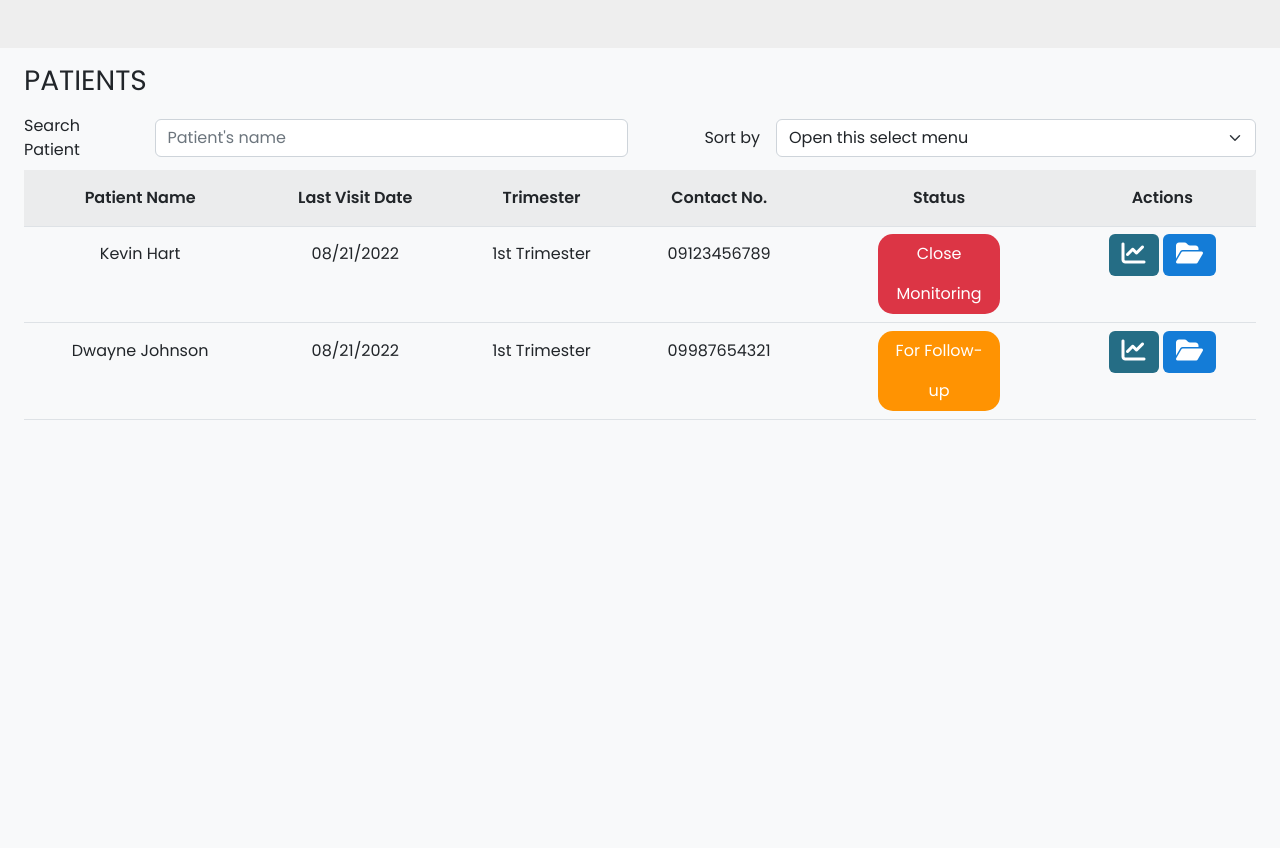
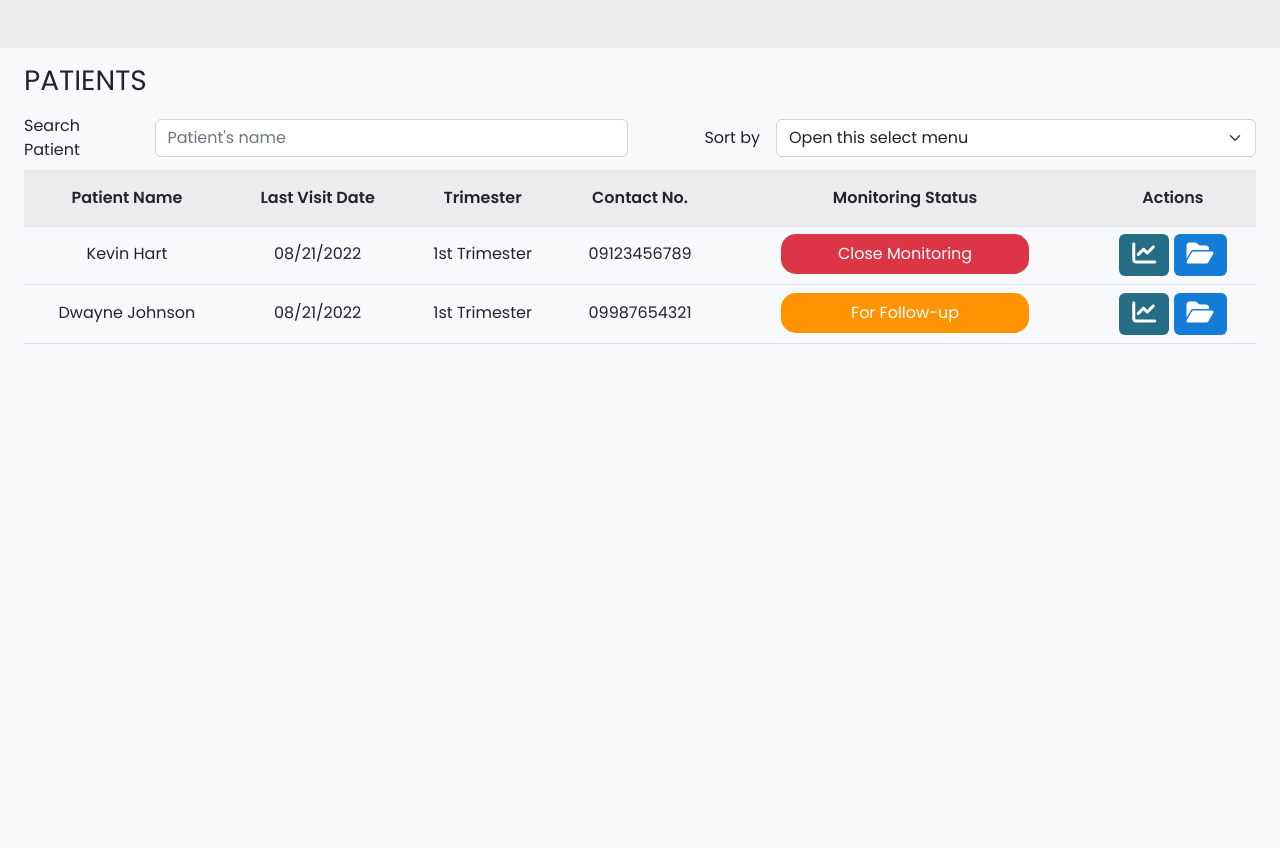
Before and after one commit to ChrstphrGnzls20/Maternal-Information-Management-System, a Flask app: page /doctor/patients in a window 1280 px wide. Shown: the part 67-915 px from the top of the page. Run offline with Flask 2, Linux system fonts and the light colour scheme; some libraries are stand-ins or nearby versions.

Commit message:
Fixed responsiveness of tables

```diff
--- a/application/doctor/static/doctor-styles.css
+++ b/application/doctor/static/doctor-styles.css
@@ -16,7 +16,7 @@ table tr {
 }
 
 .status-span {
-  width: 50%;
+  max-width: 70%;
   padding: 0px 10px;
   color: white;
   border-radius: 15px;
--- a/application/doctor/templates/home.html
+++ b/application/doctor/templates/home.html
@@ -184,7 +184,9 @@
                     <th>Last visit date</th>
                     <th>Trimester</th>
                     <th>Contact no.</th>
-                    <th>Status</th>
+                    <th scope="col" width="30%" style="white-space: nowrap">
+                      Monitoring Status
+                    </th>
                     <th scope="col">Actions</th>
                   </tr>
                 </thead>
--- a/application/doctor/templates/patient.html
+++ b/application/doctor/templates/patient.html
@@ -40,6 +40,7 @@
         </div>
       </div>
     </form>
+    <div class="table-responsive">
       <table class="table patient-summary-table" style="overflow-x: auto">
         <thead>
           <tr class="align-middle">
@@ -47,7 +48,9 @@
             <th scope="col">Last Visit Date</th>
             <th scope="col">Trimester</th>
             <th scope="col">Contact No.</th>
-          <th scope="col">Status</th>
+            <th scope="col" width="30%" style="white-space: nowrap">
+              Monitoring Status
+            </th>
             <th scope="col">Actions</th>
           </tr>
         </thead>
@@ -98,3 +101,4 @@
       </table>
     </div>
   </div>
+</div>
--- a/application/emr/emr.py
+++ b/application/emr/emr.py
@@ -58,3 +58,8 @@ def getTemplates():
         templates = emrObj.getTemplates(
             filter={"doctor_id": doctorId}, fields={"_id": 0, "templates": 1})
         return make_response(jsonify({"data": templates["templates"][category]}), 201)
+
+
+@emr.route("/getPDF")
+def getPDF():
+    return render_template("vital-signs.html", vitalSigns="Hi")
```
Lines whose indentation alone changed are shown as unchanged.
